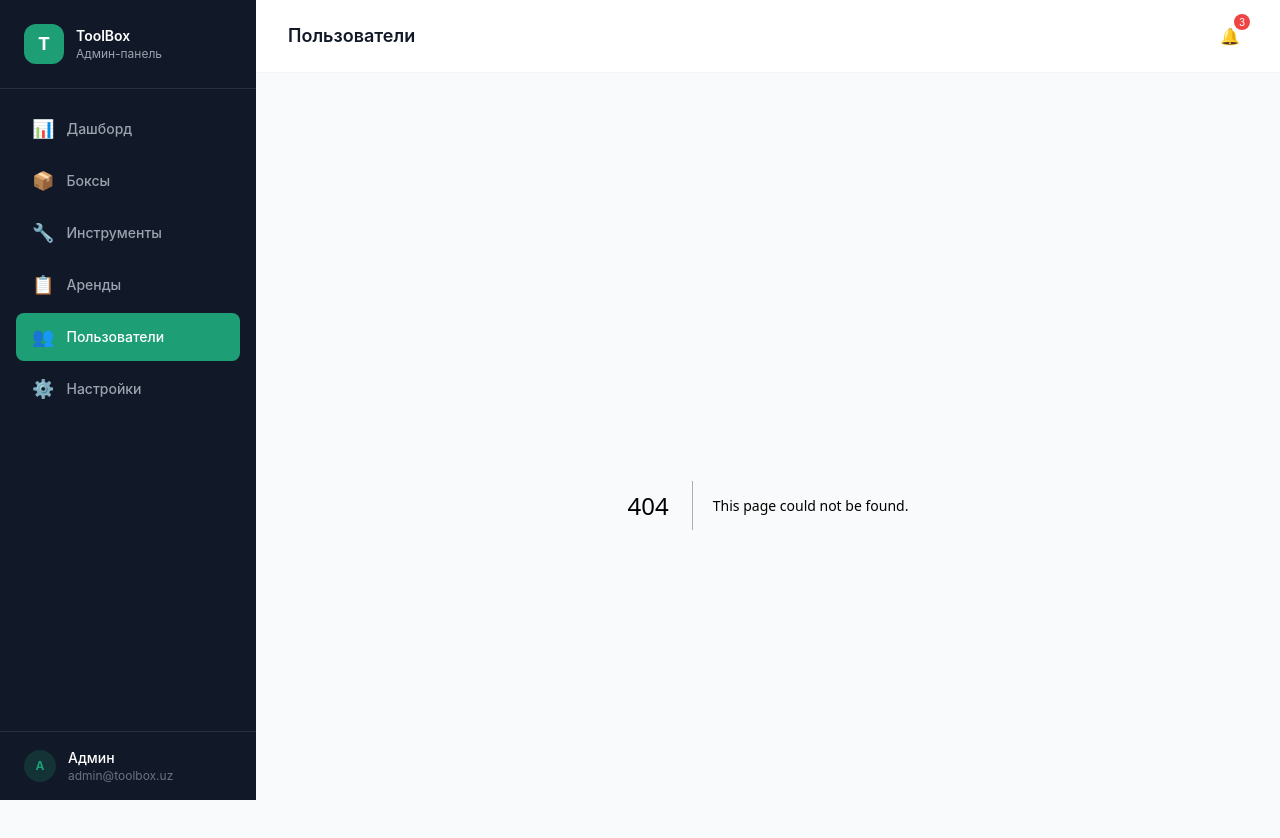
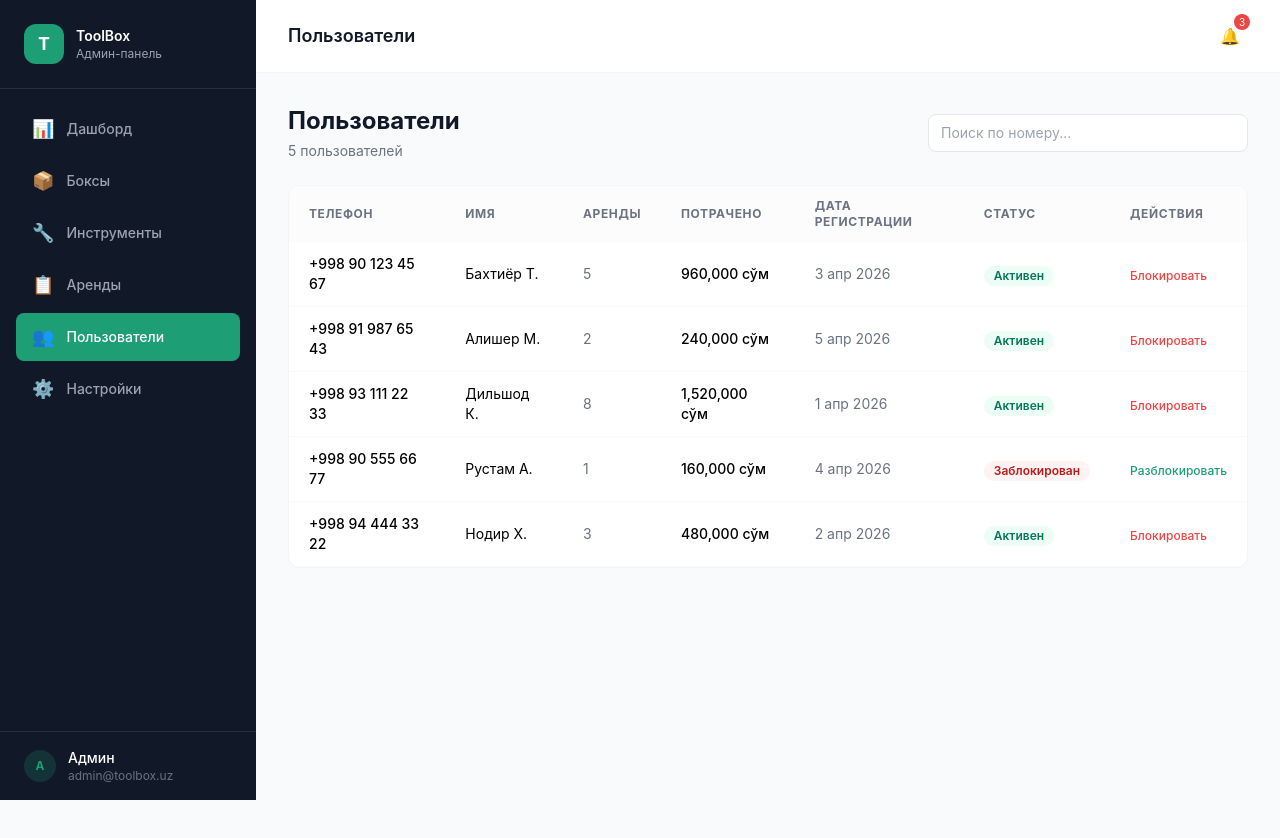
Before and after one commit to wapxman/toolbox-admin, a Next.js app: page /users in a window 1280 px wide. Before the commit this address had no page. Shown: the top 838 px of the page. After the commit the page ends 800 px from the top, so only its background shows below. Built offline with nearby package versions, Linux system fonts and the light colour scheme.

Commit message:
Add Users page

```diff
--- /dev/null
+++ b/app/users/page.tsx
@@ -0,0 +1,60 @@
+'use client';
+
+const users = [
+  { id: 1, phone: '+998 90 123 45 67', name: 'Бахтиёр Т.', rentals: 5, spent: 960000, joined: '3 апр 2026', status: 'active' },
+  { id: 2, phone: '+998 91 987 65 43', name: 'Алишер М.', rentals: 2, spent: 240000, joined: '5 апр 2026', status: 'active' },
+  { id: 3, phone: '+998 93 111 22 33', name: 'Дильшод К.', rentals: 8, spent: 1520000, joined: '1 апр 2026', status: 'active' },
+  { id: 4, phone: '+998 90 555 66 77', name: 'Рустам А.', rentals: 1, spent: 160000, joined: '4 апр 2026', status: 'blocked' },
+  { id: 5, phone: '+998 94 444 33 22', name: 'Нодир Х.', rentals: 3, spent: 480000, joined: '2 апр 2026', status: 'active' },
+];
+
+export default function UsersPage() {
+  return (
+    <div className="space-y-6">
+      <div className="flex items-center justify-between">
+        <div>
+          <h2 className="text-2xl font-bold text-gray-900">Пользователи</h2>
+          <p className="text-sm text-gray-500 mt-1">{users.length} пользователей</p>
+        </div>
+        <input type="text" placeholder="Поиск по номеру..." className="input max-w-xs" />
+      </div>
+
+      <div className="bg-white rounded-xl border border-gray-100 overflow-hidden">
+        <table className="w-full">
+          <thead>
+            <tr className="text-left text-xs font-medium text-gray-500 uppercase tracking-wider bg-gray-50/50">
+              <th className="px-5 py-3">Телефон</th>
+              <th className="px-5 py-3">Имя</th>
+              <th className="px-5 py-3">Аренды</th>
+              <th className="px-5 py-3">Потрачено</th>
+              <th className="px-5 py-3">Дата регистрации</th>
+              <th className="px-5 py-3">Статус</th>
+              <th className="px-5 py-3">Действия</th>
+            </tr>
+          </thead>
+          <tbody>
+            {users.map((u) => (
+              <tr key={u.id} className="table-row">
+                <td className="px-5 py-3 text-sm font-medium">{u.phone}</td>
+                <td className="px-5 py-3 text-sm">{u.name}</td>
+                <td className="px-5 py-3 text-sm text-gray-500">{u.rentals}</td>
+                <td className="px-5 py-3 text-sm font-medium">{u.spent.toLocaleString()} сўм</td>
+                <td className="px-5 py-3 text-sm text-gray-500">{u.joined}</td>
+                <td className="px-5 py-3">
+                  <span className={`badge ${u.status === 'active' ? 'badge-green' : 'badge-red'}`}>
+                    {u.status === 'active' ? 'Активен' : 'Заблокирован'}
+                  </span>
+                </td>
+                <td className="px-5 py-3">
+                  <button className={`text-xs font-medium ${u.status === 'active' ? 'text-red-500 hover:underline' : 'text-brand hover:underline'}`}>
+                    {u.status === 'active' ? 'Блокировать' : 'Разблокировать'}
+                  </button>
+                </td>
+              </tr>
+            ))}
+          </tbody>
+        </table>
+      </div>
+    </div>
+  );
+}
```
